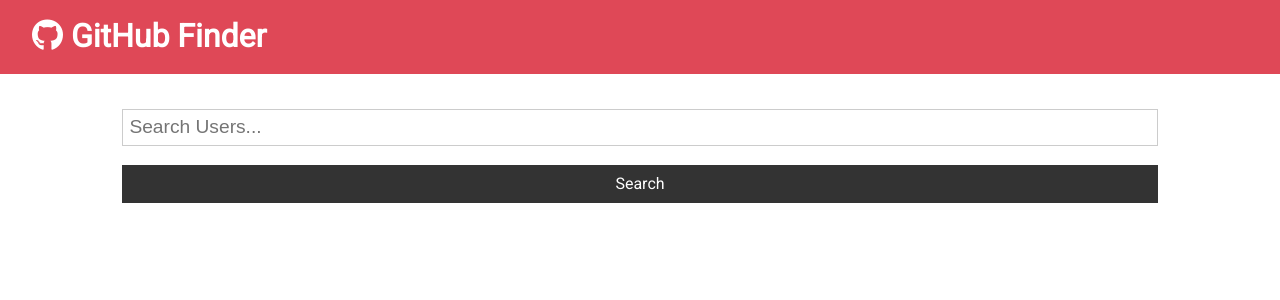
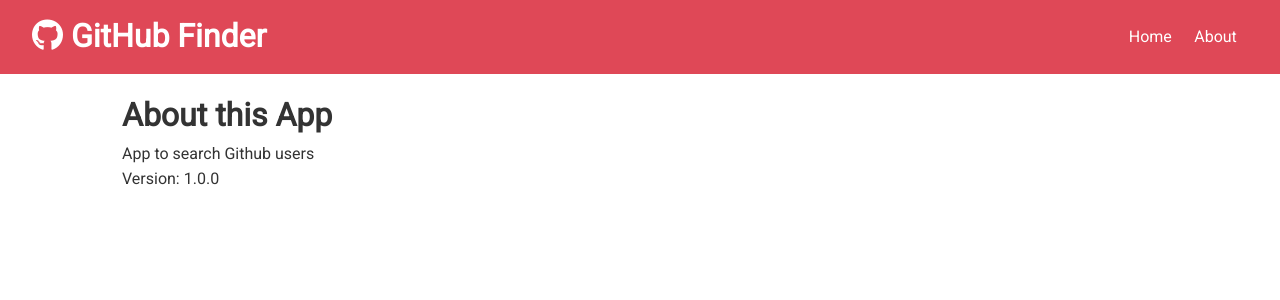
Before and after one commit to skiran017/GitHub-Finder, a React (Create React App) app in the folder github-finder/: page /about in a window 1280 px wide. Shown: the top 300 px of the page. Built offline with nearby package versions, Linux system fonts and the light colour scheme.

Commit message:
React Router Setup
React Router Setup with Home and About Links

```diff
--- a/github-finder/package.json
+++ b/github-finder/package.json
@@ -9,6 +9,7 @@
     "axios": "^0.21.0",
     "react": "^17.0.1",
     "react-dom": "^17.0.1",
+    "react-router-dom": "^5.2.0",
     "react-scripts": "4.0.0",
     "web-vitals": "^0.2.4"
   },
--- a/github-finder/src/App.js
+++ b/github-finder/src/App.js
@@ -1,8 +1,10 @@
-import React, { Component } from 'react';
+import React, { Component, Fragment } from 'react';
+import { BrowserRouter as Router, Switch, Route } from 'react-router-dom';
 import Navbar from './components/layout/Navbar';
 import User from './components/users/Users';
 import Search from './components/users/Search';
 import Alert from './components/layout/Alert';
+import About from './components/pages/About';
 import axios from 'axios';
 import './App.css';
 
@@ -45,10 +47,17 @@
   render() {
     const { users, loading, alert } = this.state;
     return (
+      <Router>
         <div className='App'>
           <Navbar />
           <div className='container'>
             <Alert alert={alert} />
+            <Switch>
+              <Route
+                exact
+                path='/'
+                render={(props) => (
+                  <Fragment>
                     <Search
                       searchUsers={this.searchUsers}
                       clearUsers={this.clearUsers}
@@ -56,8 +65,14 @@
                       setAlert={this.setAlert}
                     />
                     <User loading={loading} users={users} />
+                  </Fragment>
+                )}
+              />
+              <Route exact path='/about' component={About} />
+            </Switch>
           </div>
         </div>
+      </Router>
     );
   }
 }
--- a/github-finder/src/components/layout/Navbar.js
+++ b/github-finder/src/components/layout/Navbar.js
@@ -1,5 +1,6 @@
 import React from 'react';
 import PropTypes from 'prop-types';
+import { Link } from 'react-router-dom';
 
 const Navbar = ({ icon, title }) => {
   return (
@@ -7,6 +8,14 @@
       <h1>
         <i className={icon} /> {title}
       </h1>
+      <ul>
+        <li>
+          <Link to='/'>Home</Link>
+        </li>
+        <li>
+          <Link to='/about'>About</Link>
+        </li>
+      </ul>
     </div>
   );
 };
--- /dev/null
+++ b/github-finder/src/components/pages/About.js
@@ -0,0 +1,13 @@
+import React, { Fragment } from 'react';
+
+const About = () => {
+  return (
+    <Fragment>
+      <h1>About this App</h1>
+      <p>App to search Github users</p>
+      <p>Version: 1.0.0</p>
+    </Fragment>
+  );
+};
+
+export default About;
```
Also changed, not shown: 1 other file (tests, documents, lock files or other folders). Lines whose indentation alone changed are shown as unchanged.
